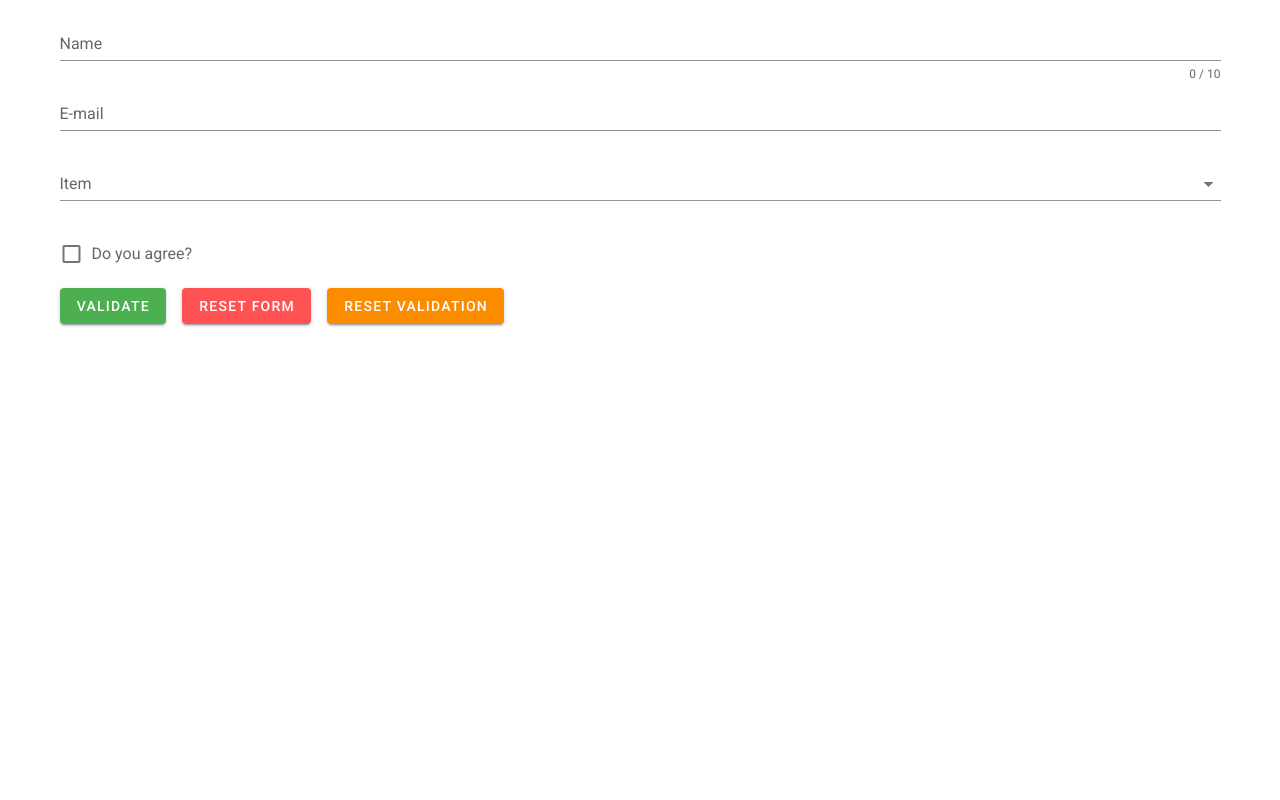
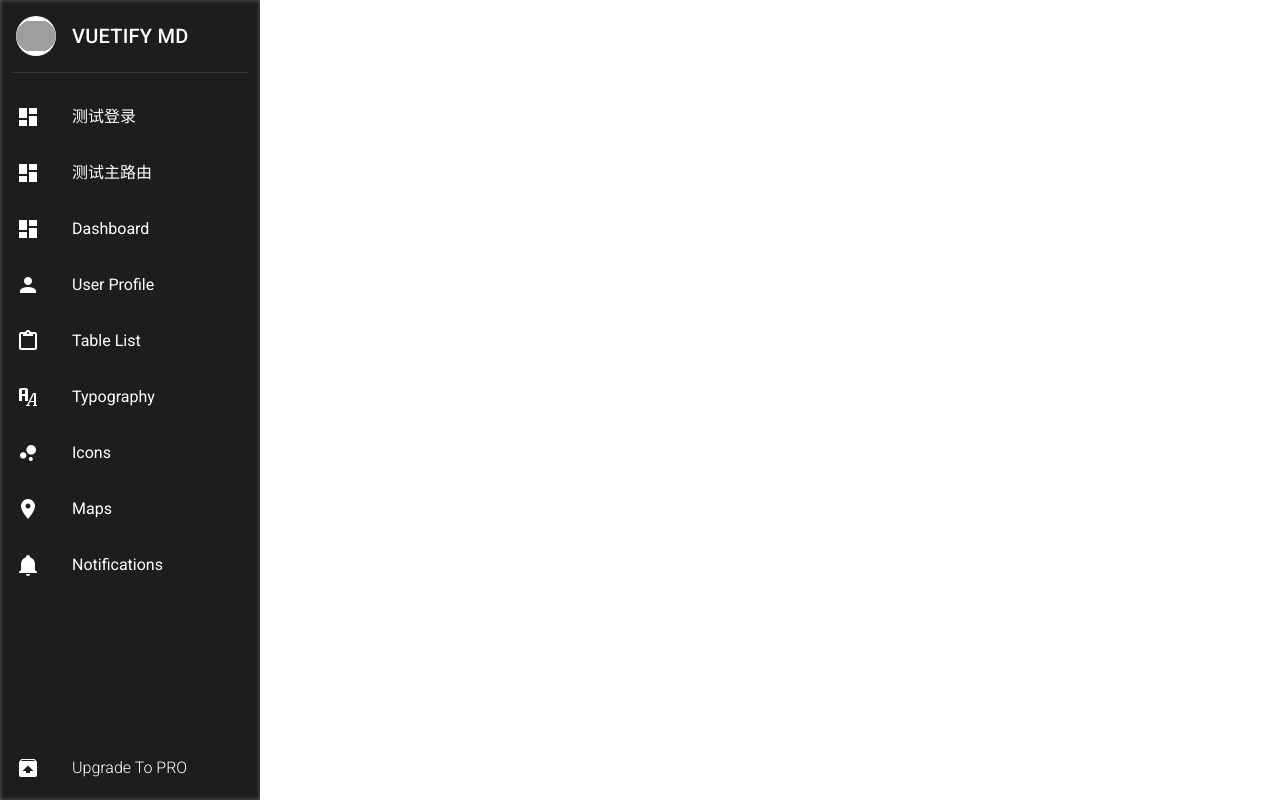
Before and after one commit to SNNU-CS/ExpenseClaimAutomationSystem, a Vue app in the folder miaomiao/: page /#/main in a window 1280 px wide. Built offline with nearby package versions, Linux system fonts and the light colour scheme; grey boxes are pictures that could not be loaded.

Commit message:
refactor: 💡 front end router config

```diff
--- a/miaomiao/src/App.vue
+++ b/miaomiao/src/App.vue
@@ -1,18 +1,15 @@
 <template>
   <v-app>
-    <v-content>
-      <Login />
-    </v-content>
+    <div id="app">
+      <router-view></router-view>
+    </div>
   </v-app>
 </template>
 
 <script>
-import Login from "./components/Login";
 export default {
   name: "App",
-  components: {
-    Login
-  },
+  components: {},
   data: () => ({
     //
   })
--- /dev/null
+++ b/miaomiao/src/components/DashBoard.vue
@@ -0,0 +1,15 @@
+<template>
+  <v-container>
+    <v-btn>Button</v-btn>
+  </v-container>
+</template>
+
+<script>
+export default {
+  name: "dashboard",
+  data: () => ({})
+};
+</script>
+
+<style>
+</style>
--- /dev/null
+++ b/miaomiao/src/components/Main.vue
@@ -0,0 +1,25 @@
+<template>
+  <v-app>
+    <div class="box">
+      <Menu></Menu>
+    </div>
+    <div class="content-view">
+      <transition name="move" mode="out-in">
+        <router-view></router-view>
+      </transition>
+    </div>
+  </v-app>
+</template>
+
+<script>
+import Menu from "./Menu.vue";
+export default {
+  name: "main",
+  data() {
+    return {};
+  },
+  components: {
+    Menu
+  }
+};
+</script>
--- /dev/null
+++ b/miaomiao/src/components/Menu.vue
@@ -0,0 +1,122 @@
+<template>
+  <v-navigation-drawer
+    id="app-drawer"
+    v-model="inputValue"
+    app
+    color="grey darken-2"
+    dark
+    floating
+    mobile-break-point="991"
+    persistent
+    width="260"
+  >
+    <template v-slot:img="attrs">
+      <v-img v-bind="attrs" gradient="to top, rgba(0, 0, 0, .7), rgba(0, 0, 0, .7)" />
+    </template>
+
+    <v-list-item two-line>
+      <v-list-item-avatar color="white">
+        <v-img src="https://cdn.vuetifyjs.com/images/logos/v.png" height="34" contain />
+      </v-list-item-avatar>
+
+      <v-list-item-title class="title">VUETIFY MD</v-list-item-title>
+    </v-list-item>
+
+    <v-divider class="mx-3 mb-3" />
+
+    <v-list nav>
+      <!-- Bug in Vuetify for first child of v-list not receiving proper border-radius -->
+      <div />
+
+      <v-list-item
+        v-for="(link, i) in links"
+        :key="i"
+        :to="link.to"
+        active-class="primary white--text"
+      >
+        <v-list-item-action>
+          <v-icon>{{ link.icon }}</v-icon>
+        </v-list-item-action>
+
+        <v-list-item-title v-text="link.text" />
+      </v-list-item>
+    </v-list>
+
+    <template v-slot:append>
+      <v-list nav>
+        <v-list-item to="/upgrade">
+          <v-list-item-action>
+            <v-icon>mdi-package-up</v-icon>
+          </v-list-item-action>
+
+          <v-list-item-title class="font-weight-light">Upgrade To PRO</v-list-item-title>
+        </v-list-item>
+      </v-list>
+    </template>
+  </v-navigation-drawer>
+</template>
+
+<script>
+export default {
+  props: {
+    opened: {
+      type: Boolean,
+      default: false
+    }
+  },
+  data: () => ({
+    links: [
+      {
+        to: "/login",
+        icon: "mdi-view-dashboard",
+        text: "测试登录"
+      },
+      {
+        to: "/main/test",
+        icon: "mdi-view-dashboard",
+        text: "测试主路由"
+      },
+      {
+        to: "/main/dashboard",
+        icon: "mdi-view-dashboard",
+        text: "Dashboard"
+      },
+      {
+        to: "/main/user-profile",
+        icon: "mdi-account",
+        text: "User Profile"
+      },
+      {
+        to: "/main/table-list",
+        icon: "mdi-clipboard-outline",
+        text: "Table List"
+      },
+      {
+        to: "/main//typography",
+        icon: "mdi-format-font",
+        text: "Typography"
+      },
+      {
+        to: "/main/icons",
+        icon: "mdi-chart-bubble",
+        text: "Icons"
+      },
+      {
+        to: "/main/maps",
+        icon: "mdi-map-marker",
+        text: "Maps"
+      },
+      {
+        to: "/main/notifications",
+        icon: "mdi-bell",
+        text: "Notifications"
+      }
+    ],
+    inputValue: "/"
+  }),
+
+  computed: {},
+
+  methods: {}
+};
+</script>
--- a/miaomiao/src/main.js
+++ b/miaomiao/src/main.js
@@ -2,6 +2,7 @@ import Vue from 'vue'
 import App from './App.vue'
 import router from './router'
 import vuetify from './plugins/vuetify';
+import './plugins/element.js'
 
 Vue.config.productionTip = false
 
--- a/miaomiao/src/router.js
+++ b/miaomiao/src/router.js
@@ -1,23 +1,34 @@
 import Vue from 'vue'
 import Router from 'vue-router'
-import Home from './views/Home.vue'
-
+import Home from './views/Home'
+import Main from './components/Main'
+import Login from './components/Login'
+import DashBoard from './components/DashBoard'
 Vue.use(Router)
 
 export default new Router({
   routes: [
     {
       path: '/',
-      name: 'home',
-      component: Home
+      redirect: '/main'
     },
     {
-      path: '/about',
-      name: 'about',
-      // route level code-splitting
-      // this generates a separate chunk (about.[hash].js) for this route
-      // which is lazy-loaded when the route is visited.
-      component: () => import(/* webpackChunkName: "about" */ './views/About.vue')
+      path: '/main',
+      component: Main,
+      children: [
+        {
+          path: 'test',
+          component: Home
+        },
+        {
+          path: 'dashboard',
+          component: DashBoard
+        }
+      ]
+    },
+    {
+      path: '/login',
+      component: Login
     }
   ]
 })
```
